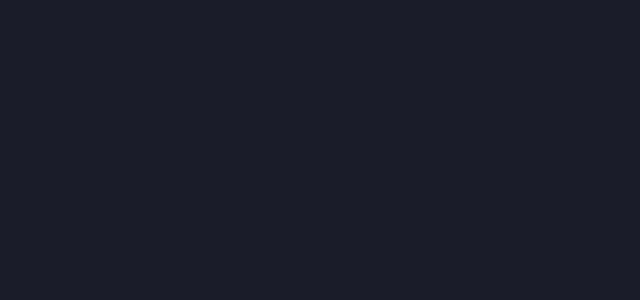
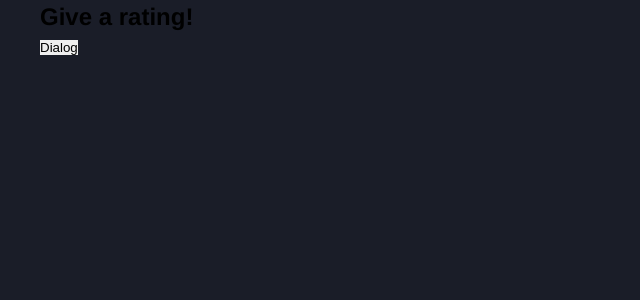
Before and after one commit to EnjaeAntonio/rating-system, a React (Create React App) app: page / in a window 1280 px wide. Shown: the top 300 px of the page, without its empty margins (0-640 px from the left). Built offline with nearby package versions, Linux system fonts and the light colour scheme.

Commit message:
StarRating initialized

```diff
--- a/src/App.js
+++ b/src/App.js
@@ -1,7 +1,21 @@
 import './style/style.css';
+import Dialog from './components/Dialog';
+import StarRating from './components/StarRating';
+import { useState } from 'react';
 function App() {
+  const [dialog, setDialog] = useState(true);
+
+  const renderDialog = () => {
+    if(dialog){
+      return <Dialog close={() => setDialog(false)}><h1>Dialog</h1></Dialog>;
+    }
+    return null
+  }
+
   return (
     <div className="container">
+      <StarRating totalStars={5} />
+      {renderDialog()}
     </div>
   );
 }
--- a/src/components/Dialog.js
+++ b/src/components/Dialog.js
@@ -1,7 +1,9 @@
-
-function Dialog() {
+function Dialog({child, close}) {
   return (
-    <button>Dialog</button>
+    <div className="dialog">
+        {child}
+        <button onClick={close}>Dialog</button>
+    </div>
   )
 }
 
--- a/src/components/StarRating.js
+++ b/src/components/StarRating.js
@@ -2,11 +2,30 @@ import { useState } from "react"
 import Star from "./Star"
 
 function StarRating({totalStars = 5}) {
-    const [selectedStars, setSelectedStars] = useState(0);
+    const [starsSelected, setStarsSelected] = useState(0);
+    const arrayOfStars = [...Array(totalStars)]
+
+    const feedback = (index) => {
+        switch(index){
+            case 1:
+                return "Poor Performace";
+            case 2:
+                return "Not bad!";
+            case 3:
+                return "Nice!";
+            case 4:
+                return "Very Good!";
+            case 5:
+                return "Excellent!";
+            default:
+                return "";
+        }
+    }
+
   return (
-    <>
-        <h2>{}</h2>
-    </>
+    <section>
+        <h2>{starsSelected ? feedback(starsSelected) : "Give a rating!"}</h2>
+    </section>
   )
 }
 
```
